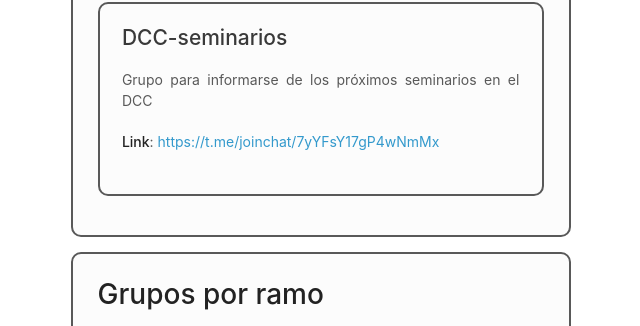
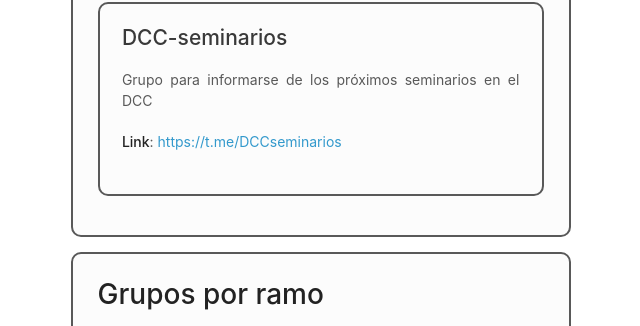
Before and after one commit to capitulo-acm-puc/capitulo-acm-puc.github.io, a Jekyll site: the page built from 6-grupos_y_canales.md, in a window 1280 px wide and 900 px high, scrolled down 3248 px. Shown: the part 127-453 px from the top of the window, without its empty margins (535-1175 px from the left). Built offline with Jekyll 4.4.1, drawn with Linux system fonts in a browser that asks for light colours; part of the change alters nothing that is shown.

Commit message:
Update 6-grupos_y_canales.md

```diff
--- a/6-grupos_y_canales.md
+++ b/6-grupos_y_canales.md
@@ -129,7 +129,7 @@ Grupo de Compra y Venta de artículos
 ## DCC-seminarios
 Grupo para informarse de los próximos seminarios en el DCC
 
-**Link**: [https://t.me/joinchat/7yYFsY17gP4wNmMx](https://t.me/joinchat/7yYFsY17gP4wNmMx)
+**Link**: [https://t.me/DCCseminarios](https://t.me/DCCseminarios)
 </div>
 
 
```
